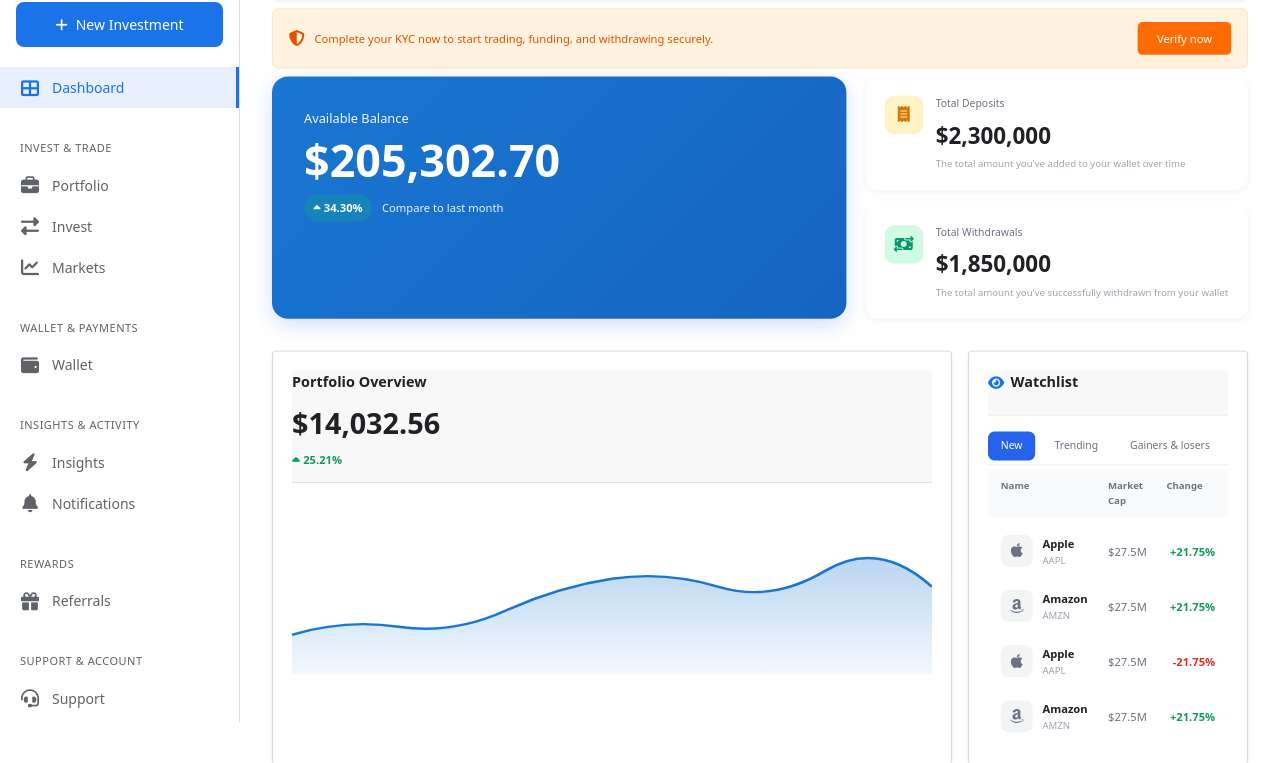
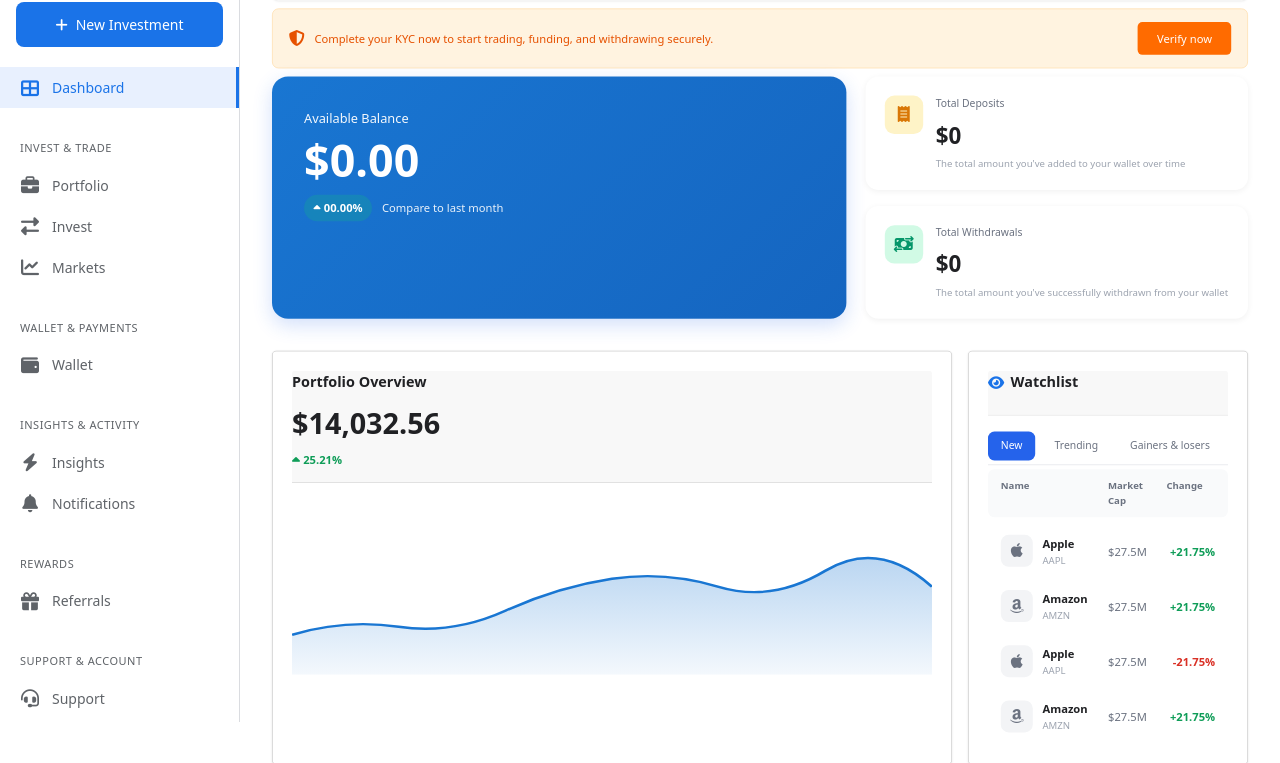
Before and after one commit to nnamdiindu/Stocks, a Flask app: page /dashboard in a window 1280 px wide. Shown: the part 78-841 px from the top of the page. Run offline with Flask 3, Linux system fonts and the light colour scheme; the visitor is signed in with stand-in values (Sample User, id 1); data comes from the database, SQL or seed files in the repository; data that the repository does not hold is empty.

Commit message:
Modify balance to 0 as default

```diff
--- a/app/templates/dashboard/partials/components/_wallet-balance.html
+++ b/app/templates/dashboard/partials/components/_wallet-balance.html
@@ -5,12 +5,12 @@
     <!-- Available Balance Card -->
     <div class="balance-card-large">
         <div class="balance-label">Available Balance</div>
-        <div class="balance-amount-large">${{ available_balance|default('205,302.70') }}</div>
+        <div class="balance-amount-large">${{ available_balance|default('0.00') }}</div>
 
         <div class="balance-comparison">
             <span class="comparison-badge {{ 'positive' if balance_change_positive|default(true) else 'negative' }}">
                 <i class="fas fa-caret-{{ 'up' if balance_change_positive|default(true) else 'down' }}"></i>
-                {{ balance_change_percent|default('34.30') }}%
+                {{ balance_change_percent|default('00.00') }}%
             </span>
             <span class="comparison-text">Compare to last month</span>
         </div>
@@ -39,7 +39,7 @@
             </div>
             <div class="stat-content">
                 <div class="stat-label">Total Deposits</div>
-                <div class="stat-value">${{ total_deposits|default('2,300,000') }}</div>
+                <div class="stat-value">${{ total_deposits|default('0') }}</div>
                 <div class="stat-description">The total amount you've added to your wallet over time</div>
             </div>
         </div>
@@ -51,7 +51,7 @@
             </div>
             <div class="stat-content">
                 <div class="stat-label">Total Withdrawals</div>
-                <div class="stat-value">${{ total_withdrawals|default('1,850,000') }}</div>
+                <div class="stat-value">${{ total_withdrawals|default('0') }}</div>
                 <div class="stat-description">The total amount you've successfully withdrawn from your wallet</div>
             </div>
         </div>
```
